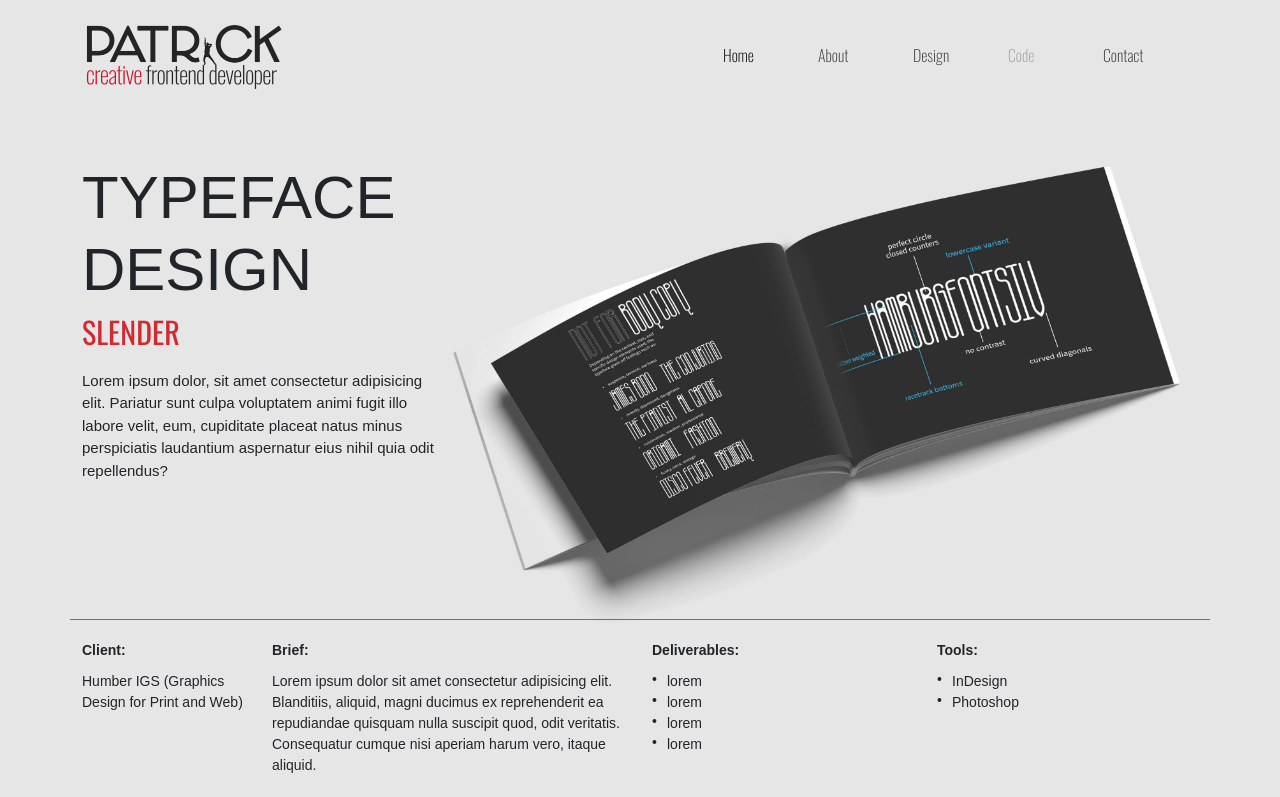
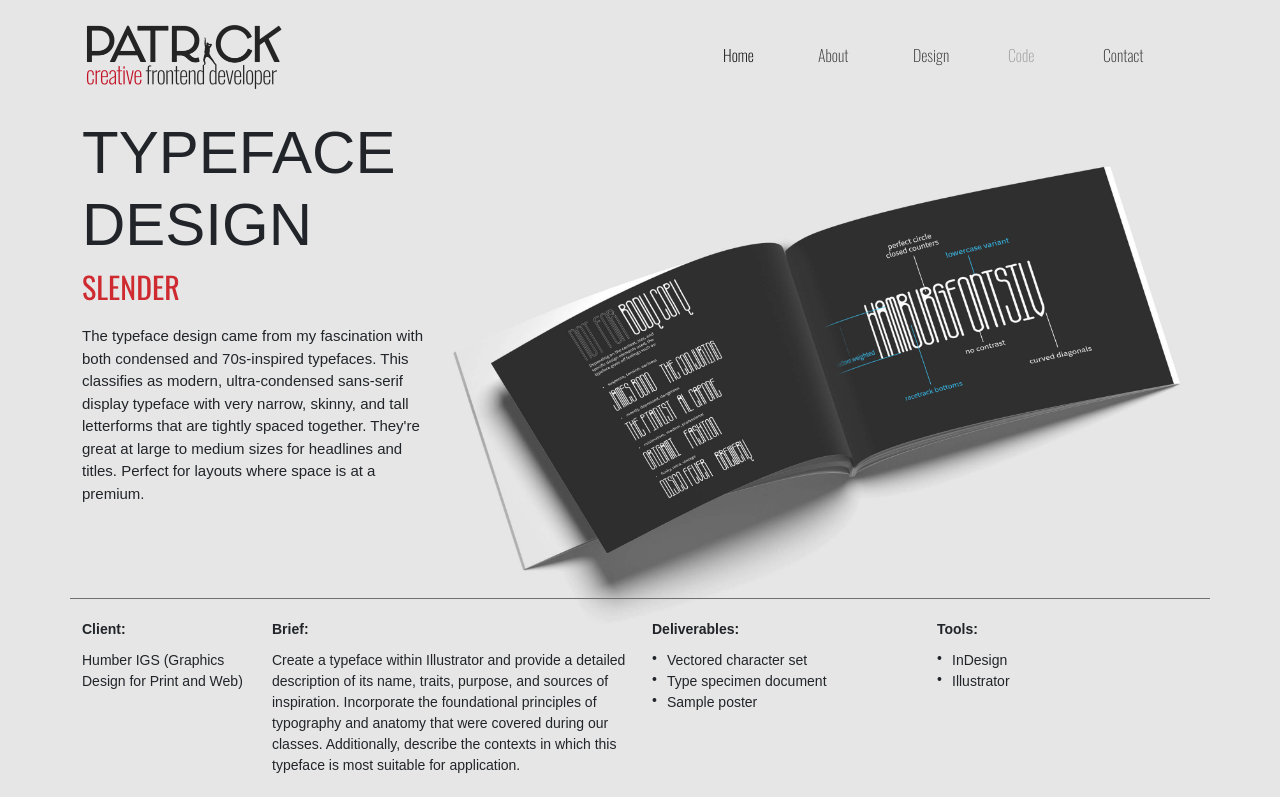
Before and after one commit to patriciajuana/patriciajuana.github.io, a plain HTML site: page portfolio/typeface_design.html in a window 1280 px wide. Shown: the top 797 px of the page. Drawn offline with nearby package versions, Linux system fonts and the light colour scheme; a script that the page names is missing; a web font is replaced by a local one.

Commit message:
content update

```diff
--- a/portfolio/typeface_design.html
+++ b/portfolio/typeface_design.html
@@ -54,12 +54,15 @@
                                     Design
                                 </a>
                                 <ul class="dropdown-menu">
-                                    <li><a class="dropdown-item" href="album_release.html">Album Release Package</a></li>
-                                    <li><a class="dropdown-item" href="independent_study.html">Independent Study</a></li>
+                                    <li><a class="dropdown-item" href="album_release.html">Album Release Package</a>
+                                    </li>
+                                    <li><a class="dropdown-item" href="independent_study.html">Independent Study</a>
+                                    </li>
                                     <li><a class="dropdown-item" href="restaurant_menu.html">Restaurant Menu</a></li>
                                     <li><a class="dropdown-item" href="book_cover.html">Book Cover</a></li>
                                     <li><a class="dropdown-item" href="box_package.html">Box Package</a></li>
-                                    <li><a class="dropdown-item" href="technical_drawing_ad.html">Technical Drawing Ad</a></li>
+                                    <li><a class="dropdown-item" href="technical_drawing_ad.html">Technical Drawing
+                                            Ad</a></li>
                                     <li><a class="dropdown-item" href="editorial_layout.html">Editorial Layout</a></li>
                                     <li><a class="dropdown-item" href="event_poster.html">Event Poster</a></li>
                                     <li><a class="dropdown-item" href="movie_poster.html">Movie Poster</a></li>
@@ -89,9 +92,11 @@
                             <div>
                                 <h1>TYPEFACE DESIGN</h1>
                                 <p class="subheading">SLENDER</p>
-                                <p>Lorem ipsum dolor, sit amet consectetur adipisicing elit. Pariatur sunt culpa
-                                    voluptatem animi fugit illo labore velit, eum, cupiditate placeat natus minus
-                                    perspiciatis laudantium aspernatur eius nihil quia odit repellendus?
+                                <p>The typeface design came from my fascination with both condensed and 70s-inspired
+                                    typefaces. This classifies as modern, ultra-condensed sans-serif display typeface
+                                    with very narrow, skinny, and tall letterforms that are tightly spaced together.
+                                    They're great at large to medium sizes for headlines and titles. Perfect for layouts
+                                    where space is at a premium.
                                 </p>
                             </div>
                         </div>
@@ -108,18 +113,18 @@
                         </dl>
                         <dl class="col-lg-4">
                             <dt>Brief:</dt>
-                            <dd>Lorem ipsum dolor sit amet consectetur adipisicing elit. Blanditiis, aliquid, magni
-                                ducimus ex reprehenderit ea repudiandae quisquam nulla suscipit quod, odit veritatis.
-                                Consequatur cumque nisi aperiam harum vero, itaque aliquid.</dd>
+                            <dd>Create a typeface within Illustrator and provide a detailed description of its name,
+                                traits, purpose, and sources of inspiration. Incorporate the foundational principles of
+                                typography and anatomy that were covered during our classes. Additionally, describe the
+                                contexts in which this typeface is most suitable for application.</dd>
                         </dl>
                         <dl class="col-lg-3">
                             <dt>Deliverables:</dt>
                             <dd>
                                 <ul>
-                                    <li>lorem</li>
-                                    <li>lorem</li>
-                                    <li>lorem</li>
-                                    <li>lorem</li>
+                                    <li>Vectored character set</li>
+                                    <li>Type specimen document</li>
+                                    <li>Sample poster</li>
                                 </ul>
                             </dd>
                         </dl>
@@ -128,7 +133,7 @@
                             <dd>
                                 <ul>
                                     <li>InDesign</li>
-                                    <li>Photoshop</li>
+                                    <li>Illustrator</li>
                                 </ul>
                             </dd>
                         </dl>
```
Also changed, not shown: portfolio/index.html (+18 -11 lines), portfolio/mobile_app.html (+27 -14 lines).
